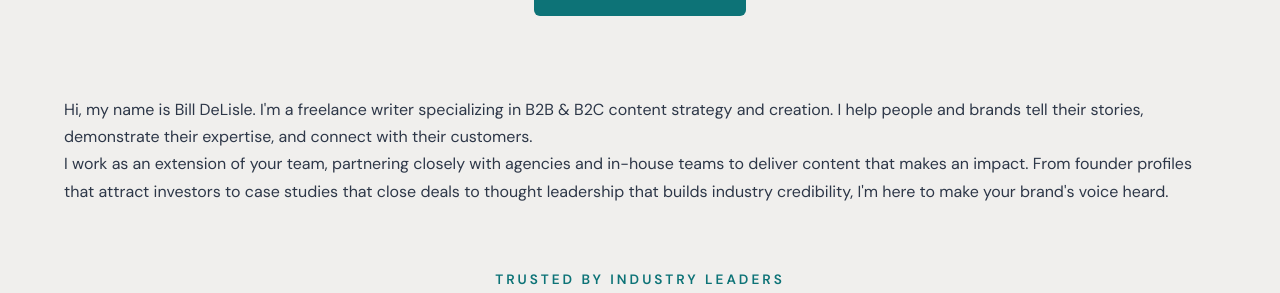
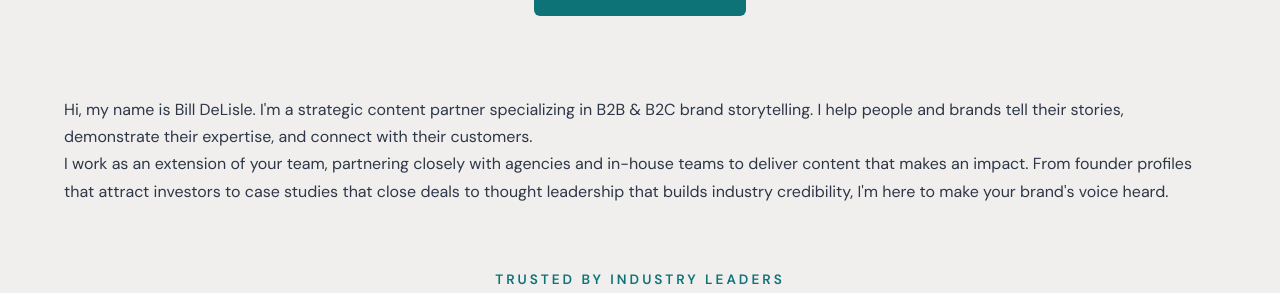
Before and after one commit to BIllDeLisle/billdelisle.com, a Jekyll site: the page built from index.html, in a window 1280 px wide and 900 px high. Shown: the part 370-663 px from the top of the window. Built offline with Jekyll 4.4.1, drawn with Linux system fonts in a browser that asks for light colours; some web fonts are replaced.

Commit message:
Update index.html

```diff
--- a/index.html
+++ b/index.html
@@ -14,7 +14,7 @@ title: Home
 <section class="intro">
   <div class="container">
     <div class="intro-content">
-      <p class="lead">Hi, my name is Bill DeLisle. I'm a freelance writer specializing in B2B & B2C content strategy and creation. I help people and brands tell their stories, demonstrate their expertise, and connect with their customers.</p>
+      <p class="lead">Hi, my name is Bill DeLisle. I'm a strategic content partner specializing in B2B & B2C brand storytelling. I help people and brands tell their stories, demonstrate their expertise, and connect with their customers.</p>
       <p>I work as an extension of your team, partnering closely with agencies and in-house teams to deliver content that makes an impact. From founder profiles that attract investors to case studies that close deals to thought leadership that builds industry credibility, I'm here to make your brand's voice heard.</p>
     </div>
   </div>
```
